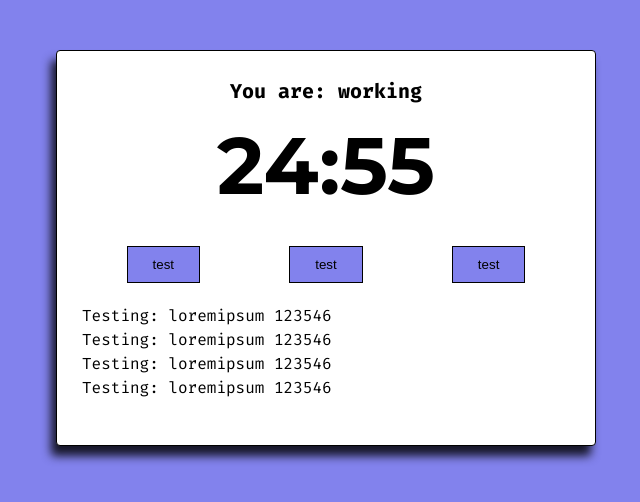
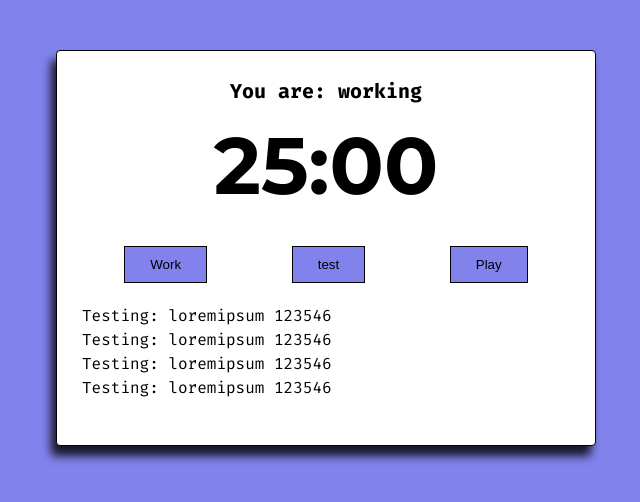
Before and after one commit to pLogicador/type-pomodoro-react, a React (Create React App) app: page / in a window 1280 px wide. Shown: the top 502 px of the page, without its empty margins (314-954 px from the left). Built offline with nearby package versions, Linux system fonts and the light colour scheme.

Commit message:
feat: button to start the pomodoro (working)

```diff
--- a/src/components/pomodoro-timer.tsx
+++ b/src/components/pomodoro-timer.tsx
@@ -1,5 +1,5 @@
 /* eslint-disable */
-import React from 'react';
+import React, { useEffect } from 'react';
 import { useInterval } from '../hooks/use-interval';
 import { Button } from './button';
 import { Timer } from './timer';
@@ -13,10 +13,24 @@
 
 export function PomodoroTimer(props: Props): JSX.Element {
   const [mainTime, setMainTime] = React.useState(props.defaultPomodoroTime);
+  const [timeCounting, setTimeCounting] = React.useState(false);
+  const [working, setWorking] = React.useState(false);
 
-  useInterval(() => {
-    setMainTime(mainTime - 1);
-  }, 1000);
+  useEffect(() => {
+    if(working) document.body.classList.add('working');
+  }, [working])
+
+  useInterval(
+    () => {
+      setMainTime(mainTime - 1);
+    },
+    timeCounting ? 1000 : null,
+  );
+
+  const configureWork = () => {
+    setTimeCounting(true);
+    setWorking(true);
+  }
 
   return (
     <div className="pomodoro">
@@ -24,9 +38,12 @@
       <Timer mainTime={mainTime}/>
 
       <div className="controls">
+        <Button text='Work' onClick={()=> configureWork() }></Button>
         <Button text='test' onClick={()=> console.log(1) }></Button>
-        <Button text='test' onClick={()=> console.log(1) }></Button>
-        <Button text='test' onClick={()=> console.log(1) }></Button>
+        <Button
+          text={timeCounting ? 'Pause' : 'Play'}
+          onClick={()=> setTimeCounting(!timeCounting)}
+        ></Button>
       </div>
       <div className="details">
         <p>Testing: loremipsum 123546</p>
```
